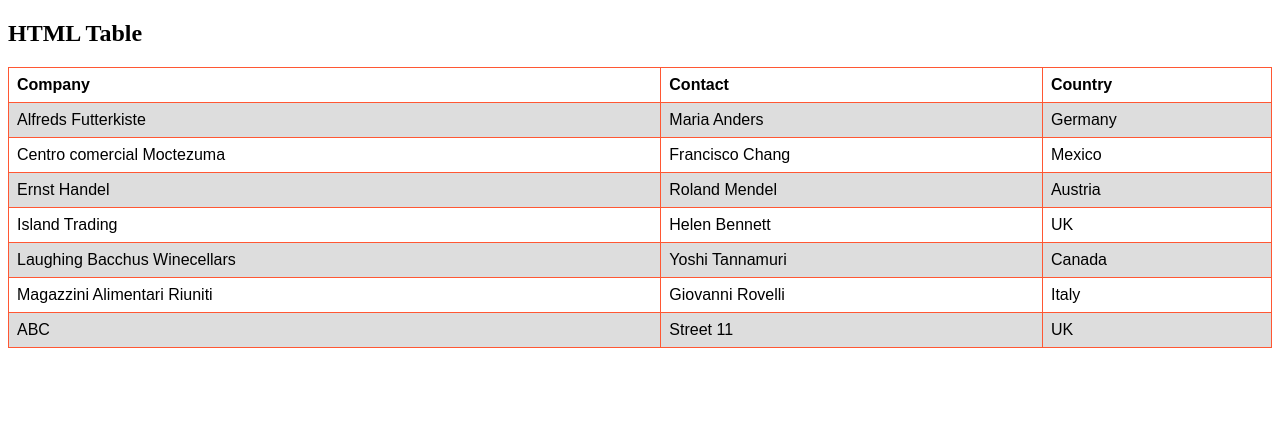
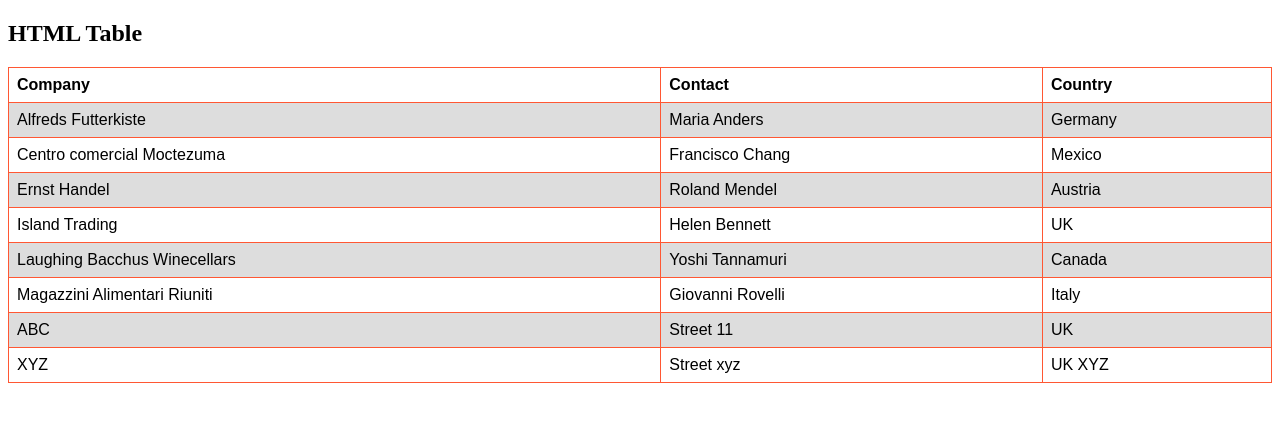
Before and after one commit to JagdishMane/demo_repo, a plain HTML site: page index.html in a window 1280 px wide. Drawn offline with Linux system fonts and the light colour scheme.

Commit message:
Update index.html

```diff
--- a/index.html
+++ b/index.html
@@ -64,6 +64,12 @@ tr:nth-child(even) {
     <td>Street 11</td>
     <td>UK</td>
   </tr>
+    </tr>
+    <tr>
+    <td>XYZ</td>
+    <td>Street xyz</td>
+    <td>UK XYZ</td>
+  </tr>
 </table>
 
 </body>
```
